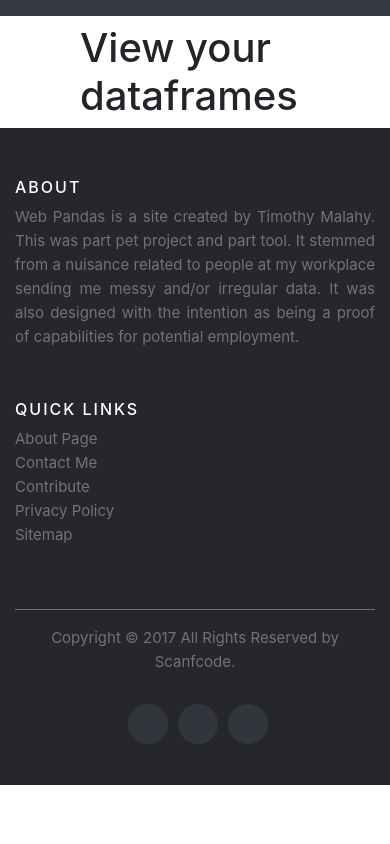
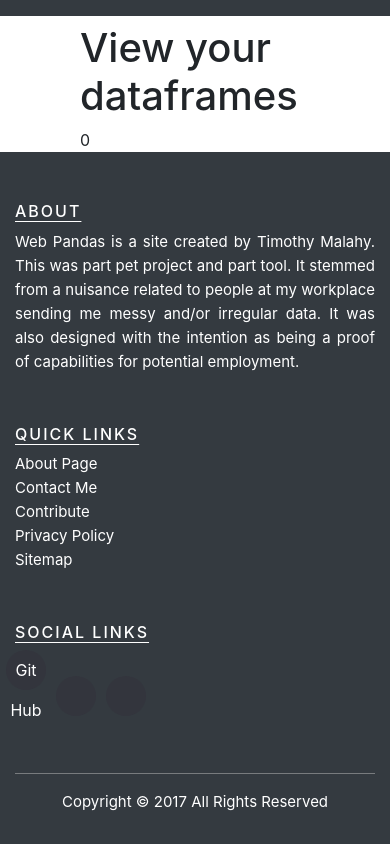
Before and after one commit to TimothyMalahy/webpandas, a Django app: page /view/ in a window 390 px wide. Run offline with Django 3.2, Linux system fonts and the light colour scheme; data that the repository does not hold is empty; some libraries are stand-ins or nearby versions.

Commit message:
worked on home page and footer

```diff
--- a/core/templates/core/viewdatas.html
+++ b/core/templates/core/viewdatas.html
@@ -13,14 +13,18 @@ View your dataframes
 
 {% block content %}
 
+{{baddataframes}}
+
 {% for frame in dataframes %}
 
     <div class="card">
-    <div class="card-body">
-        <p>{{frame.name}}</p>
-        <a class="btn btn-primary" href="{{frame.dataframe.url}}" role="button">Download</a>
-        <a class="btn btn-primary" href="{% url 'core:manipulate' id=frame.id %}" role="button">Manipulate Data</a>
-    </div>
+        <div class="card-header">
+            {{frame.name}}
+        </div>
+        <div class="card-body">
+            <a class="btn btn-primary" href="{{frame.dataframe.url}}" role="button">Download</a>
+            <a class="btn btn-primary" href="{% url 'core:manipulate' id=frame.id %}" role="button">Manipulate Data</a>
+        </div>
     </div>
 
 {% endfor %}
--- a/core/views.py
+++ b/core/views.py
@@ -50,9 +50,12 @@ def ViewDatas(request):
     '''
     This is to view all the dataframes owned by the user
     '''
-    dataframes = DataFrame.objects.filter(creator=request.user.id)
+    dataframes = DataFrame.objects.filter(creator=request.user.id).exclude(dataframe__exact='')
+    baddataframes = len(DataFrame.objects.filter(creator=request.user.id).filter(dataframe__exact=''))
+
     context = {
-        'dataframes':dataframes
+        'dataframes':dataframes,
+        'baddataframes':baddataframes
     }
     return render(request, 'core/viewdatas.html', context)
 
--- a/static/css/base.css
+++ b/static/css/base.css
@@ -1,10 +1,22 @@
+html {
+  position: relative;
+  min-height: 100%;
+}
+
+body {
+  margin-bottom: 60px; /* Margin bottom by footer height */
+}
+
 .site-footer
 {
-  background-color:#26272b;
+  position:absolute;
+  background-color:#343A40;
+  bottom: 0;
+  width: 100%;
   padding:45px 0 20px;
   font-size:15px;
   line-height:24px;
-  color:#737373;
+  color:#FFFFFF;
 }
 .site-footer hr
 {
@@ -43,7 +55,7 @@
 }
 .footer-links a
 {
-  color:#737373
+  color:#FFFFFF
 }
 .footer-links a:active,.footer-links a:focus,.footer-links a:hover
 {
@@ -161,3 +173,7 @@
     font-weight:600
   }
 }
+
+.footer-underline{
+  text-underline-position: under;
+}
--- a/webpandas/templates/base.html
+++ b/webpandas/templates/base.html
@@ -27,11 +27,13 @@
 
           <li>
             <div class="btn-group">
-              <button type="button" class="btn btn-secondary" href="{% url 'core:viewdatas' %}">Data Frames</button>
+              <a href="{% url 'core:viewdatas' %}"><button type="button" class="btn btn-secondary">Data Frames</button></a>
               <button type="button" class="btn btn-secondary dropdown-toggle dropdown-toggle-split" data-toggle="dropdown" aria-haspopup="true" aria-expanded="false">
                 <span class="sr-only">Toggle Dropdown</span>
               </button>
               <div class="dropdown-menu">
+                <a class="dropdown-item" href="{% url 'core:submitdataframe' %}">Submit New Data Frame</a>
+                <div class="dropdown-divider"></div>
                 {% for frame in dataframes %}
                 <a class="dropdown-item" href="{% url 'core:manipulate' id=frame.id %}">{{frame}}</a>
                 {% endfor %}
@@ -57,16 +59,16 @@
       </div>
     </div>
   <!-- Site footer -->
-  <footer class="site-footer">
+  <footer class="site-footer footer">
     <div class="container">
       <div class="row">
         <div class="col-sm-12 col-md-6">
-          <h6>About</h6>
+          <h6 class="footer-underline"><u>About</u></h6>
           <p class="text-justify">Web Pandas is a site created by Timothy Malahy. This was part pet project and part tool. It stemmed from a nuisance related to people at my workplace sending me messy and/or irregular data. It was also designed with the intention as being a proof of capabilities for potential employment.</p>
         </div>
 
         <div class="col-xs-6 col-md-3">
-          <h6>Quick Links</h6>
+          <h6 class="footer-underline"><u>Quick Links</u></h6>
           <ul class="footer-links">
             <li><a href="">About Page</a></li>
             <li><a href="">Contact Me</a></li>
@@ -75,23 +77,38 @@
             <li><a href="">Sitemap</a></li>
           </ul>
         </div>
+        <div class="col-xs-6 col-md-3">
+          <h6 class="footer-underline"><u>Social Links</u></h6>
+          <div class="row">
+            <div class="socialsColumn">
+            <ul class="social-icons">
+              <li>
+                <a class="github" href="https://github.com/TimothyMalahy">
+                  <span class="iconify" style="color:white;" data-icon="mdi:github">Git Hub</span>
+                </a>
+              </li>
+              <li>
+                <a class="linkedin" href="https://www.linkedin.com/in/timothy-malahy-766b62101">
+                  <span class="iconify" style="color:white;" data-icon="mdi:linkedin"></span>
+                </a>
+              </li>
+              <li>
+                <a class="twitter" href="https://twitter.com/TimPrograms">
+                  <span class="iconify" style="color:white;" data-icon="mdi:twitter"></span>
+                </a>
+              </li>
+            </ul>
+          </div>
+          </div>
+        </div>
       </div>
       <hr>
     </div>
     <div class="container">
       <div class="row">
         <div class="col-md-8 col-sm-6 col-xs-12">
-          <p class="copyright-text">Copyright &copy; 2017 All Rights Reserved by
-       <a href="#">Scanfcode</a>.
+          <p class="copyright-text">Copyright &copy; 2017 All Rights Reserved
           </p>
-        </div>
-
-        <div class="col-md-4 col-sm-6 col-xs-12">
-          <ul class="social-icons">
-            <li><a class="twitter" href="#"><i class="fa fa-twitter"></i></a></li>
-            <li><a class="linkedin" href="#"><i class="fa fa-linkedin"></i></a></li>
-            <li><a class="github" href="#"><i class="fa fa-github"></i></a></li>
-          </ul>
         </div>
       </div>
     </div>
```
